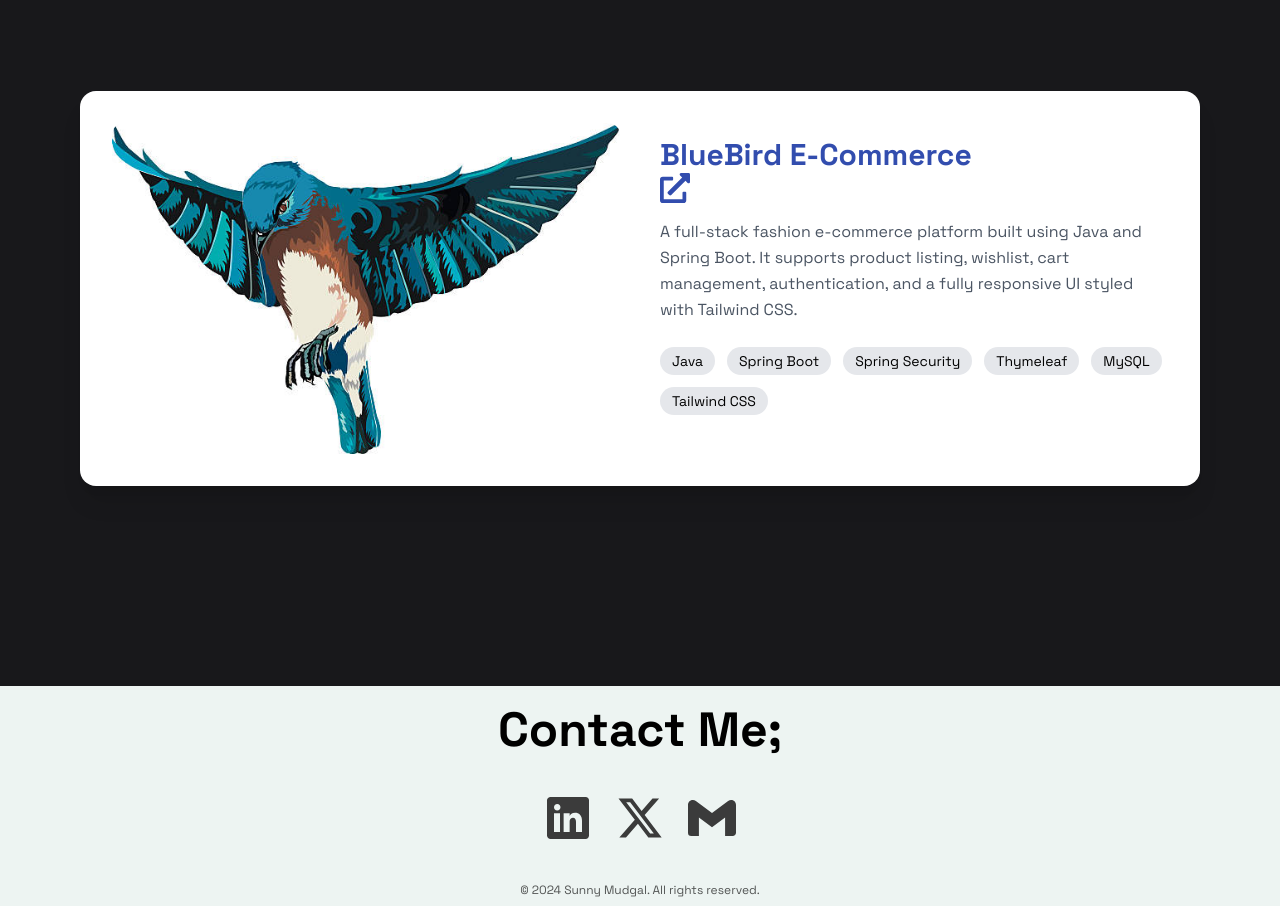
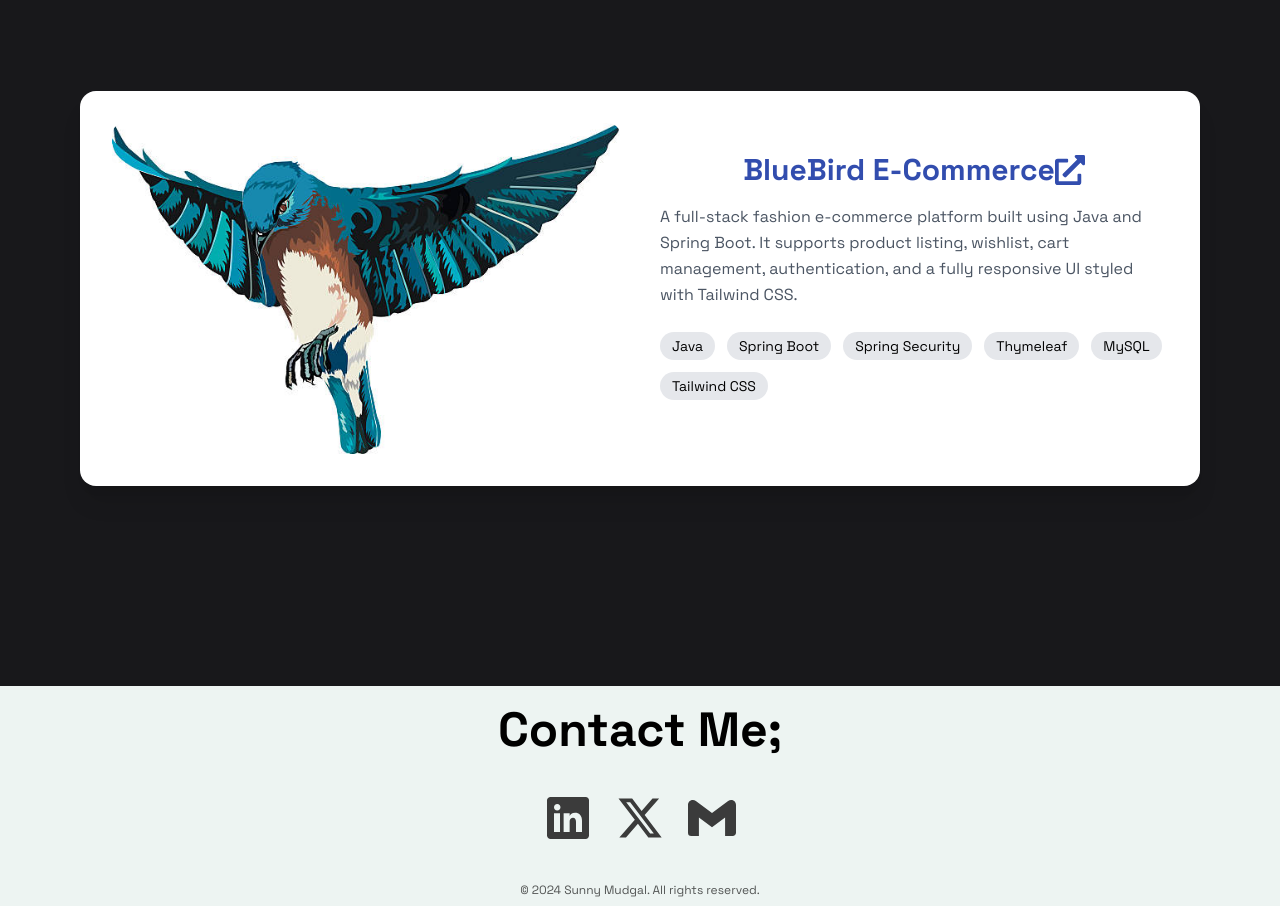
Before and after one commit to sunnnymudgal/PortfolioWebsite, a React (Vite) app: page / in a window 1280 px wide. Shown: the part 2080-2986 px from the top of the page. Built offline with nearby package versions, Linux system fonts and the light colour scheme.

Commit message:
Update Projects.jsx

```diff
--- a/src/components/Projects.jsx
+++ b/src/components/Projects.jsx
@@ -46,8 +46,8 @@ function Projects() {
             {/* Content */}
             <div>
               <a href="https://bluebirdproduction.up.railway.app/" target="_blank">
-              <h3 className="text-3xl font-bold text-[#324DAE] mb-4">
-                BlueBird E-Commerce <span><FaExternalLinkAlt /></span>
+              <h3 className="text-3xl font-bold text-[#324DAE] mb-4 flex items-center justify-center">
+               <span> BlueBird E-Commerce</span> <span><FaExternalLinkAlt /></span>
               </h3>
               </a>
               <p className="text-gray-600 mb-6 leading-relaxed">
```
